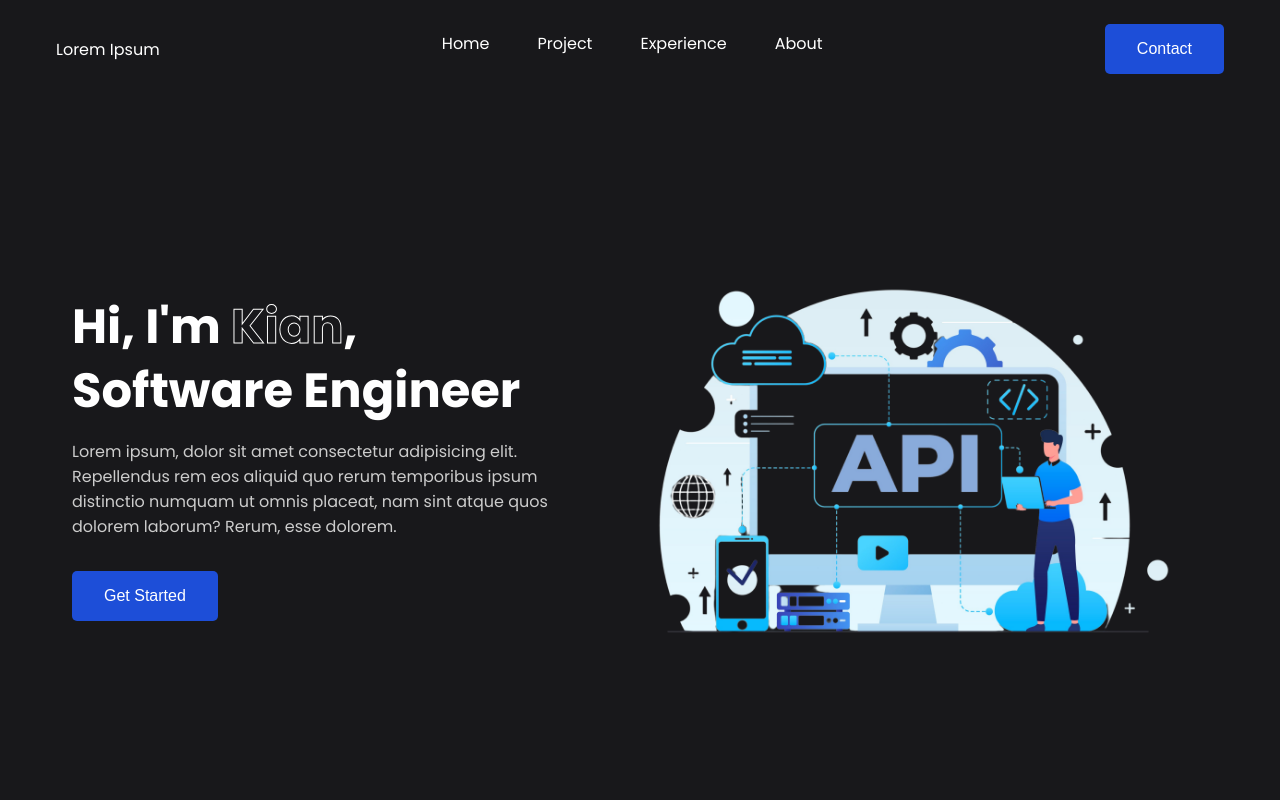
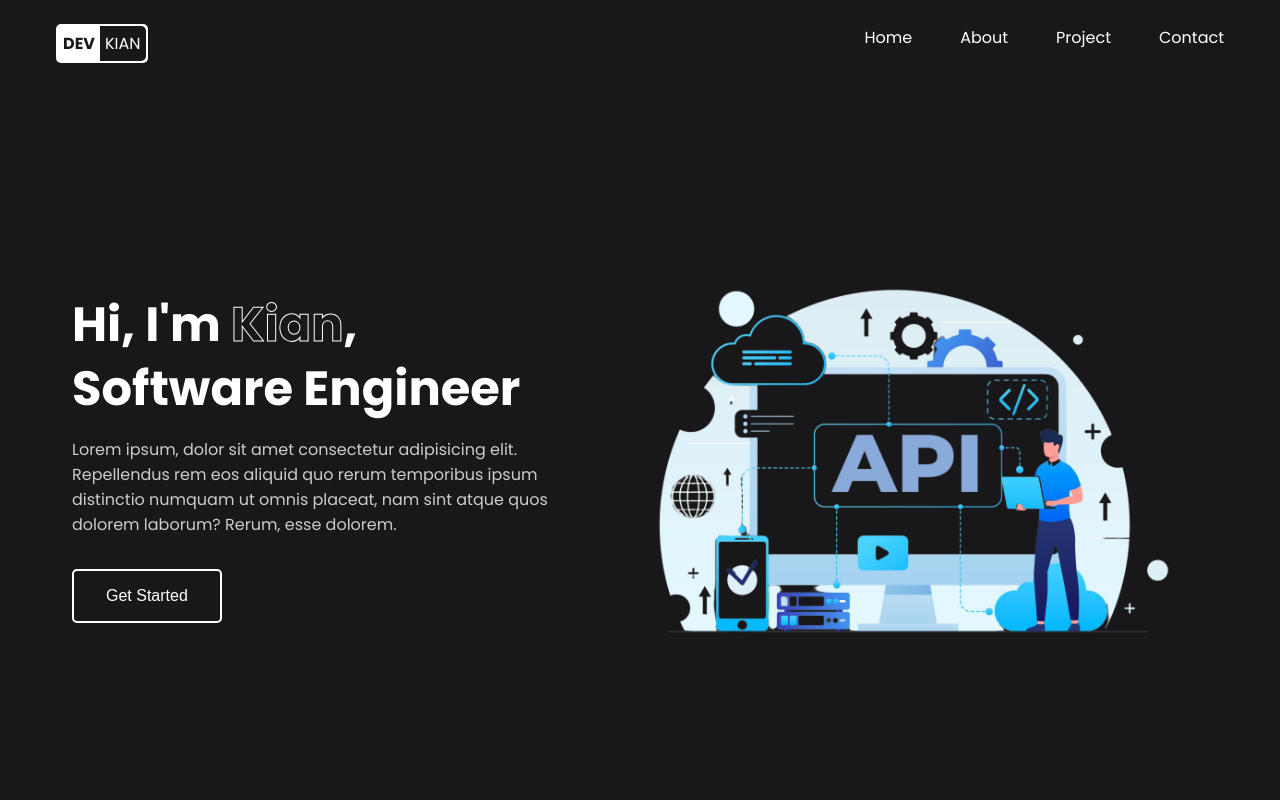
Before and after one commit to bryankiansarmen/React-Typescript-Portfolio, a React (Vite) app: page / in a window 1280 px wide. Shown: the top 800 px of the page. Built offline with nearby package versions, Linux system fonts and the light colour scheme.

Commit message:
redesign navbar and minor changes on header content

```diff
--- a/src/components/Home/Home.style.ts
+++ b/src/components/Home/Home.style.ts
@@ -34,25 +34,24 @@ export const HeaderDescription = styled.p`
   color: #ccc;
 `;
 
-export const ImageContainer = styled.div`
+export const ImageWrapper = styled.div`
   position: relative;
-
-  & ::before {
-    content: "o";
-    position: absolute;
-    top: 0;
-    left: 50%;
-    transform: translateX(-50%);
-    font-size: 38rem;
-    font-weight: 400;
-    line-height: 20rem;
-    color: #1d4ed8;
-    opacity: 0.2;
-    z-index: -100;
-  }
 
   & img {
     max-width: 600px;
     margin: auto;
   }
 `;
+
+export const SummaryWrapper = styled.div`
+  & Button {
+    color: #fff;
+    background-color: transparent;
+    border: 2px solid #fff;
+  }
+
+  & Button:hover {
+    background-color: #1e40af;
+    border-color: #1e40af;
+  }
+`;
--- a/src/components/Home/Home.tsx
+++ b/src/components/Home/Home.tsx
@@ -6,7 +6,7 @@ const Home = () => {
   return (
     <GlobalStyled.Container>
       <Styled.Header>
-        <div>
+        <Styled.SummaryWrapper>
           <Styled.HeaderTitle>
             Hi, I'm <span>Kian</span>, Software Engineer
           </Styled.HeaderTitle>
@@ -17,10 +17,10 @@ const Home = () => {
             Rerum, esse dolorem.
           </Styled.HeaderDescription>
           <GlobalStyled.Button>Get Started</GlobalStyled.Button>
-        </div>
-        <Styled.ImageContainer>
+        </Styled.SummaryWrapper>
+        <Styled.ImageWrapper>
           <img src={headerImage} />
-        </Styled.ImageContainer>
+        </Styled.ImageWrapper>
       </Styled.Header>
     </GlobalStyled.Container>
   );
--- a/src/components/Navbar/Navbar.style.ts
+++ b/src/components/Navbar/Navbar.style.ts
@@ -20,10 +20,38 @@ export const Nav = styled.nav`
 
 export const NavBrand = styled.div`
   max-width: 500px;
+  padding: 2px;
+  box-sizing: border-box;
+  background-color: #ffffff;
+  border-radius: 5px;
 
   & a {
     color: #ffffff;
   }
+`;
+
+export const BrandWrapper = styled.div`
+  display: flex;
+  align-items: center;
+`;
+
+export const IconWrapper = styled.div`
+  background-color: #ffffff;
+  color: #18181b;
+  padding: 5px;
+  display: flex;
+  align-items: center;
+  justify-content: center;
+  font-weight: bold;
+`;
+
+export const NameWrapper = styled.div`
+  display: flex;
+  align-items: center;
+  border-radius: 0 5px 5px 0;
+  background-color: #18181b;
+  color: #ffffff;
+  padding: 5px;
 `;
 
 export const NavList = styled.ul`
--- a/src/components/Navbar/Navbar.tsx
+++ b/src/components/Navbar/Navbar.tsx
@@ -1,28 +1,31 @@
 import * as Styled from "./Navbar.style";
-import { Button } from "../../global.style";
 
 const Navbar = () => {
   return (
     <Styled.FixedNav>
       <Styled.Nav>
         <Styled.NavBrand>
-          <a href="#">Lorem Ipsum</a>
+          <a href="#">
+            <Styled.BrandWrapper>
+              <Styled.IconWrapper>DEV</Styled.IconWrapper>
+              <Styled.NameWrapper>KIAN</Styled.NameWrapper>
+            </Styled.BrandWrapper>
+          </a>
         </Styled.NavBrand>
         <Styled.NavList>
           <Styled.NavItem>
             <a href="#">Home</a>
           </Styled.NavItem>
           <Styled.NavItem>
+            <a href="#about">About</a>
+          </Styled.NavItem>
+          <Styled.NavItem>
             <a href="#project">Project</a>
           </Styled.NavItem>
           <Styled.NavItem>
-            <a href="#">Experience</a>
-          </Styled.NavItem>
-          <Styled.NavItem>
-            <a href="#">About</a>
+            <a href="#contact">Contact</a>
           </Styled.NavItem>
         </Styled.NavList>
-        <Button>Contact</Button>
       </Styled.Nav>
     </Styled.FixedNav>
   );
--- a/src/index.css
+++ b/src/index.css
@@ -8,6 +8,10 @@
   box-sizing: border-box;
 }
 
+html {
+  scroll-behavior: smooth;
+}
+
 body {
   font-family: "Poppins", sans-serif;
   background-color: #18181b;
```
